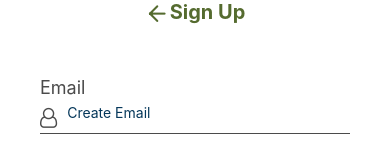
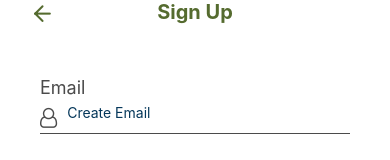
Before and after one commit to steversonTong/kicksflip, a React Native app: screen /SignUpScreen in a window 390 px wide. Shown: the top 160 px of the page. Built offline with nearby package versions, Linux system fonts and the light colour scheme.

Commit message:
sign in and sign up screen has dismissed keyboard and go back button placed properly

```diff
--- a/screens/SignInScreen.js
+++ b/screens/SignInScreen.js
@@ -7,6 +7,8 @@ import {
   TextInput,
   Platform,
   StyleSheet,
+  TouchableWithoutFeedback,
+  Keyboard,
 } from "react-native";
 import { StatusBar } from "expo-status-bar";
 import FontAwesome from "react-native-vector-icons/FontAwesome";
@@ -33,17 +35,27 @@ const SignInScreen = ({ navigation }) => {
     });
   };
 
+  const HideKeyboard = ({ children }) => (
+    <TouchableWithoutFeedback onPress={() => Keyboard.dismiss()}>
+      {children}
+    </TouchableWithoutFeedback>
+  );
+
   return (
+    <HideKeyboard>
       <SafeAreaView style={styles.container}>
         <StatusBar backgroundColor="white" barStyle="light content" />
         <View style={styles.text_header}>
-        <View style={{ flexDirection: "row" }}>
-          <TouchableOpacity onPress={() => navigation.goBack()}>
-            <Feather name="arrow-left" color="#556B2F" size={25} />
-          </TouchableOpacity>
           <Text style={styles.text_header}>Log In</Text>
         </View>
-      </View>
+        <TouchableOpacity onPress={() => navigation.goBack()}>
+          <Feather
+            name="arrow-left"
+            color="#556B2F"
+            size={25}
+            style={{ marginTop: -24, paddingLeft: 30 }}
+          />
+        </TouchableOpacity>
         <View style={styles.body}>
           <Text style={styles.text_basic}>Account</Text>
           <View style={styles.action}>
@@ -75,13 +87,16 @@ const SignInScreen = ({ navigation }) => {
           <View style={[styles.text_header, { marginTop: 30 }]}>
             <Text>Forgot Password</Text>
             <View style={styles.button}>
-            <TouchableOpacity onPress={() => navigation.navigate("HomeScreen")}>
+              <TouchableOpacity
+                onPress={() => navigation.navigate("HomeScreen")}
+              >
                 <Text style={{ color: "white" }}>Log In</Text>
               </TouchableOpacity>
             </View>
           </View>
         </View>
       </SafeAreaView>
+    </HideKeyboard>
   );
 };
 
--- a/screens/SignUpScreen.js
+++ b/screens/SignUpScreen.js
@@ -7,6 +7,8 @@ import {
   TextInput,
   Platform,
   StyleSheet,
+  TouchableWithoutFeedback,
+  Keyboard,
 } from "react-native";
 import { StatusBar } from "expo-status-bar";
 import FontAwesome from "react-native-vector-icons/FontAwesome";
@@ -33,17 +35,27 @@ const SignUpScreen = ({ navigation }) => {
     });
   };
 
+  const HideKeyboard = ({ children }) => (
+    <TouchableWithoutFeedback onPress={() => Keyboard.dismiss()}>
+      {children}
+    </TouchableWithoutFeedback>
+  );
+
   return (
+    <HideKeyboard>
       <SafeAreaView style={styles.container}>
         <StatusBar backgroundColor="white" barStyle="light content" />
         <View style={styles.text_header}>
-        <View style={{ flexDirection: "row" }}>
-          <TouchableOpacity onPress={() => navigation.goBack()}>
-            <Feather name="arrow-left" color="#556B2F" size={25} />
-          </TouchableOpacity>
           <Text style={styles.text_header}>Sign Up</Text>
         </View>
-      </View>
+        <TouchableOpacity onPress={() => navigation.goBack()}>
+          <Feather
+            name="arrow-left"
+            color="#556B2F"
+            size={25}
+            style={{ marginTop: -24, paddingLeft: 30 }}
+          />
+        </TouchableOpacity>
         <View style={styles.body}>
           <Text style={styles.text_basic}>Email</Text>
           <View style={styles.action}>
@@ -103,13 +115,16 @@ const SignUpScreen = ({ navigation }) => {
           </View>
           <View style={[styles.text_header, { marginTop: 30 }]}>
             <View style={styles.button}>
-            <TouchableOpacity onPress={() => navigation.navigate("HomeScreen")}>
+              <TouchableOpacity
+                onPress={() => navigation.navigate("HomeScreen")}
+              >
                 <Text style={{ color: "white" }}>Log In</Text>
               </TouchableOpacity>
             </View>
           </View>
         </View>
       </SafeAreaView>
+    </HideKeyboard>
   );
 };
 
```
Lines whose indentation alone changed are shown as unchanged.
